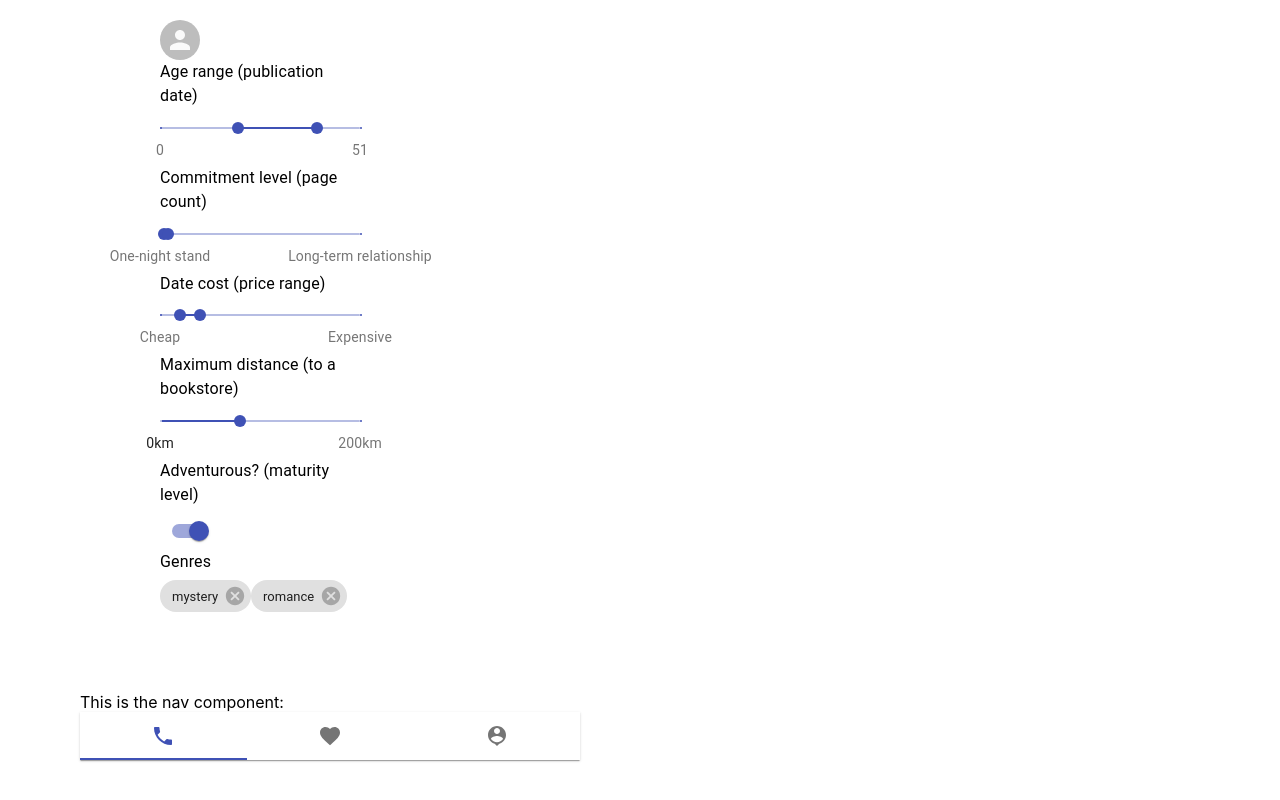
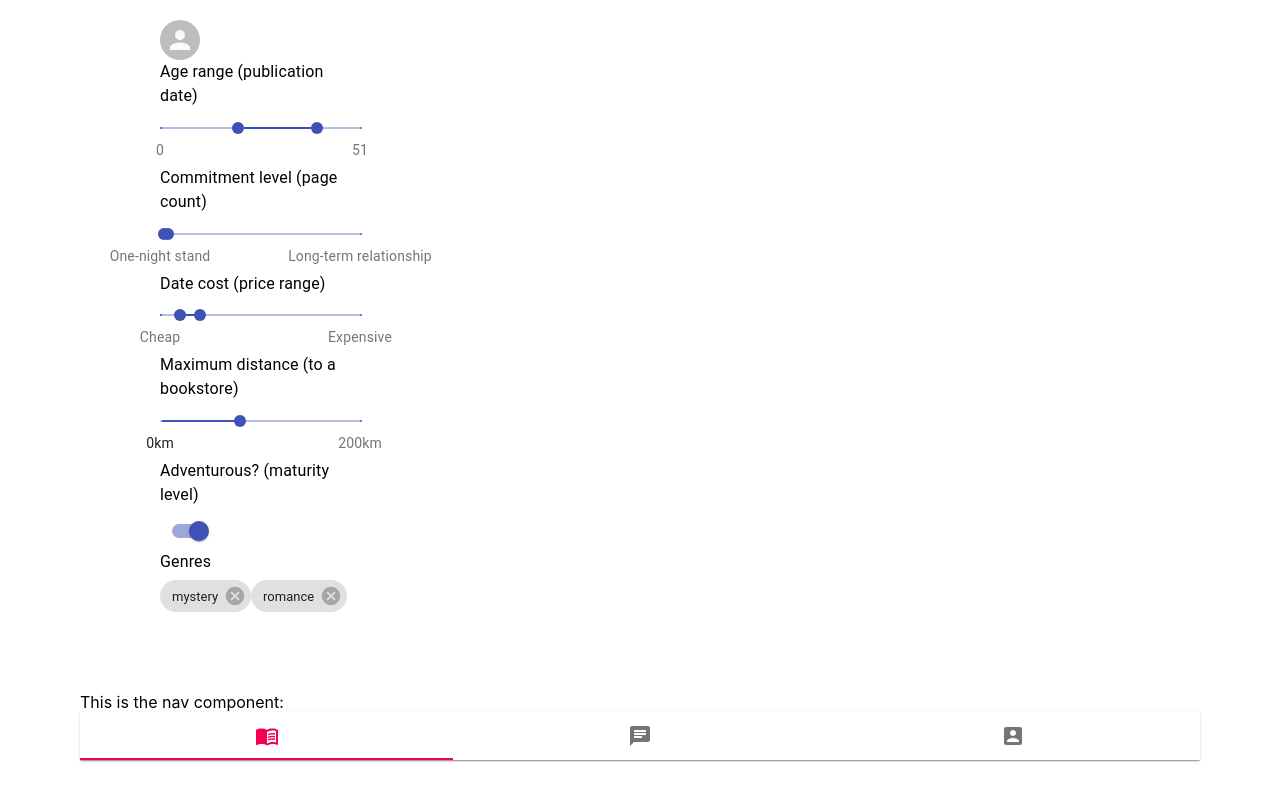
Before and after one commit to BCerki/book-tinder, a React (Create React App) app in the folder react-front-end/: page / in a window 1280 px wide. Shown: the part 242-1042 px from the top of the page. Built offline with nearby package versions, Linux system fonts and the light colour scheme.

Commit message:
create NavBar component

```diff
--- a/react-front-end/src/components/NavBar.js
+++ b/react-front-end/src/components/NavBar.js
@@ -3,14 +3,15 @@ import { makeStyles } from "@material-ui/core/styles";
 import Paper from "@material-ui/core/Paper";
 import Tabs from "@material-ui/core/Tabs";
 import Tab from "@material-ui/core/Tab";
-import PhoneIcon from "@material-ui/icons/Phone";
-import FavoriteIcon from "@material-ui/icons/Favorite";
-import PersonPinIcon from "@material-ui/icons/PersonPin";
+import MenuBookIcon from "@material-ui/icons/MenuBook";
+import ChatIcon from "@material-ui/icons/Chat";
+import AccountBoxIcon from "@material-ui/icons/AccountBox";
 
+//FIX FIX probably rather styling myself?
 const useStyles = makeStyles({
   root: {
     flexGrow: 1,
-    maxWidth: 500,
+    // maxWidth: 100,
   },
 });
 
@@ -28,13 +29,22 @@ export default function IconTabs() {
         value={value}
         onChange={handleChange}
         variant="fullWidth"
-        indicatorColor="primary"
-        textColor="primary"
-        aria-label="icon tabs example"
+        indicatorColor="secondary"
+        textColor="secondary"
+        aria-label="icon label tabs example"
       >
-        <Tab icon={<PhoneIcon />} aria-label="phone" />
-        <Tab icon={<FavoriteIcon />} aria-label="favorite" />
-        <Tab icon={<PersonPinIcon />} aria-label="person" />
+        <Tab
+          icon={<MenuBookIcon />}
+          // label="RECENTS"
+        />
+        <Tab
+          icon={<ChatIcon />}
+          // label="FAVORITES"
+        />
+        <Tab
+          icon={<AccountBoxIcon />}
+          // label="NEARBY"
+        />
       </Tabs>
     </Paper>
   );
```
